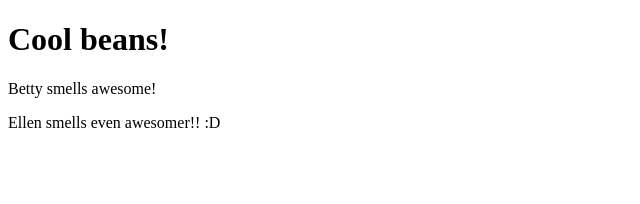
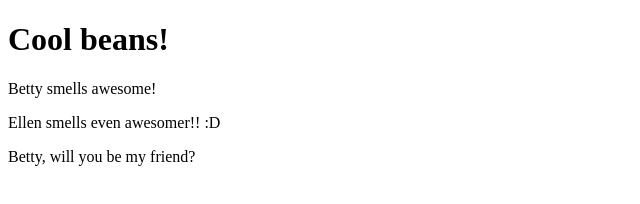
Before and after one commit to bettymakes/fed-week-3, a plain HTML site: page index.html in a window 1280 px wide. Shown: the whole page, without its empty margins (0-640 px from the left). Drawn offline with Linux system fonts and the light colour scheme.

Commit message:
Added paragraph with a very important question

```diff
--- a/index.html
+++ b/index.html
@@ -7,5 +7,6 @@
       <h1>Cool beans!</h1>
       <p>Betty smells awesome!</p>
       <p>Ellen smells even awesomer!! :D</p>
+      <p>Betty, will you be my friend?</p>
   </body>
 </html>
```
